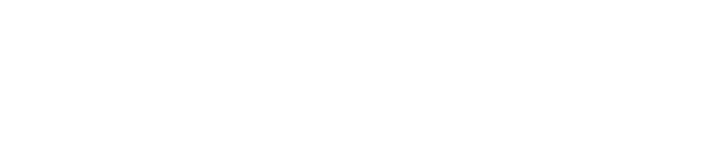
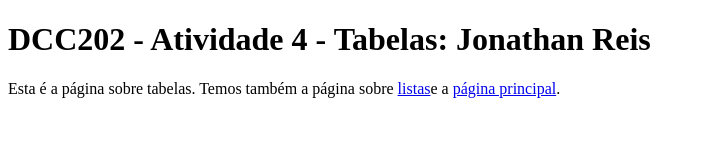
Before and after one commit to ufjf-dcc202/ufjf-dcc202-2023-3-a-atv4-JonathanReis-bit, a website: page tabelas.html in a window 1280 px wide. Shown: the whole page, without its empty margins (0-705 px from the left). Drawn offline with Linux system fonts and the light colour scheme.

Commit message:
titulo e conteudo da main

```diff
--- a/tabelas.html
+++ b/tabelas.html
@@ -3,9 +3,13 @@
 <head>
     <meta charset="UTF-8">
     <meta name="viewport" content="width=device-width, initial-scale=1.0">
-    <title>Document</title>
+    <title>DCC202 - Atividade 4 - Tabelas: Jonathan Reis</title>
 </head>
 <body>
+    <main>
+        <h1>DCC202 - Atividade 4 - Tabelas: Jonathan Reis</h1>
+        <p>Esta é a página sobre tabelas. Temos também a página sobre <a href="listas.html">listas</a>e a <a href="index.html">página principal</a>.</p>
+    </main>
 
 </body>
 </html>
```
